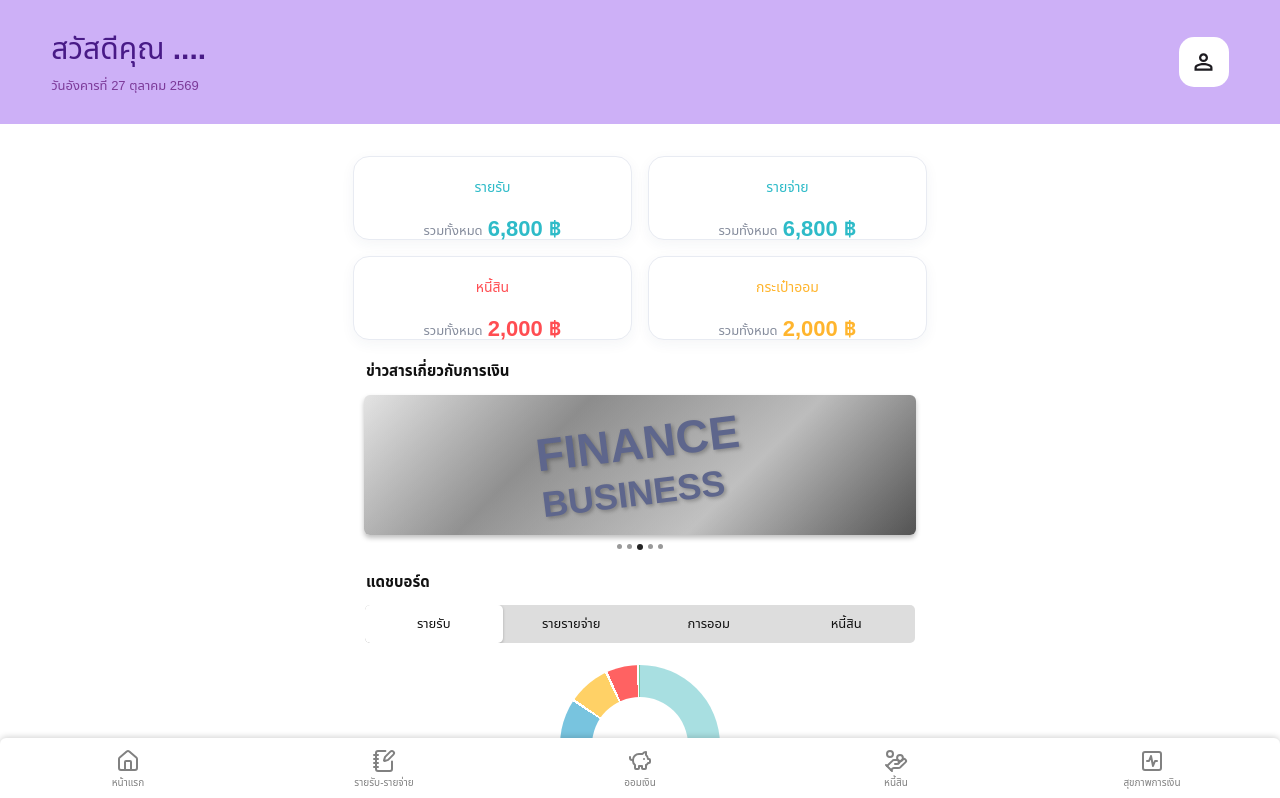
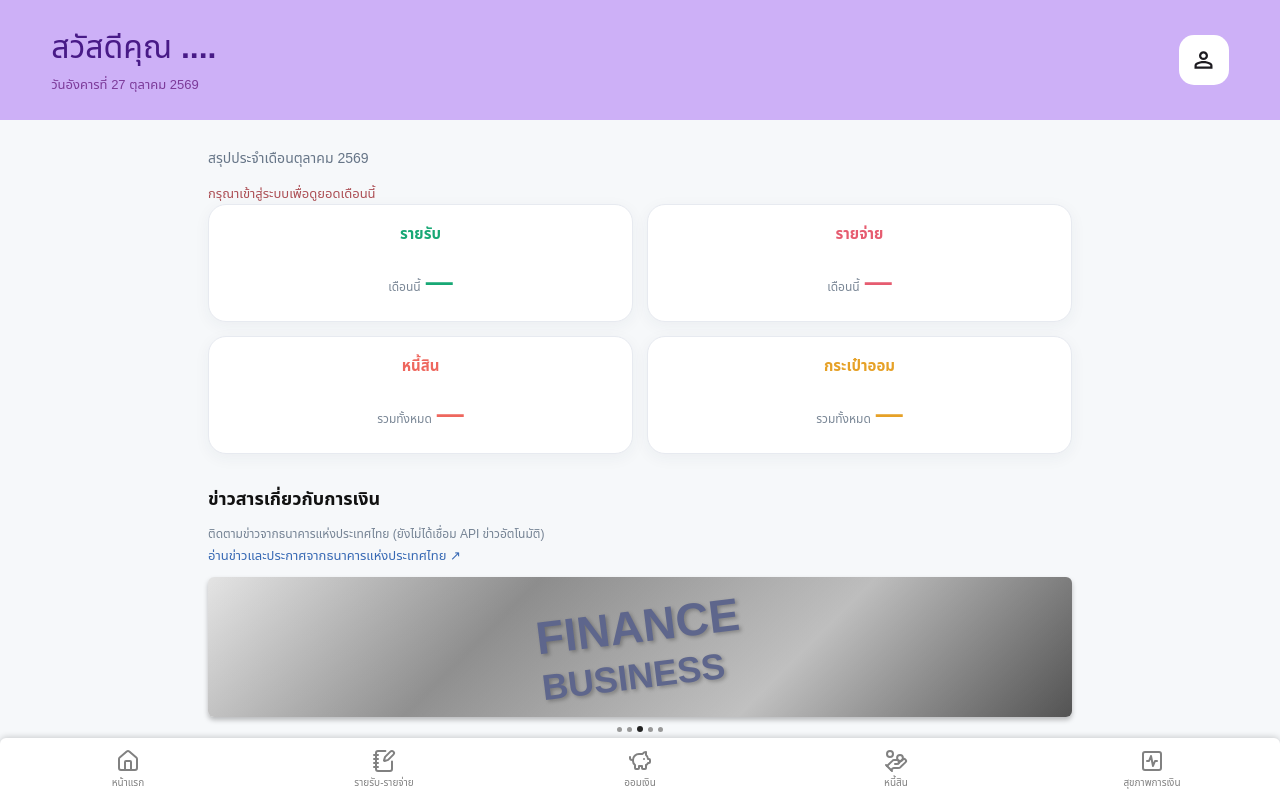
Before and after one commit to chotika0447/Financial-App, a React app in the folder Frontend/: page /home in a window 1280 px wide. Shown: the top 798 px of the page. Built offline with nearby package versions, Linux system fonts and the light colour scheme; the HTML template or start-up script is replaced by a standard one.

Commit message:
Improve home dashboard and responsive headers

```diff
--- a/Frontend/src/components/Header.css
+++ b/Frontend/src/components/Header.css
@@ -1,22 +1,32 @@
 .custom-header {
-  height: 104px;
-  background: #cdb0f7;
-
+  min-height: 112px;
+  height: auto;
+  box-sizing: border-box;
   display: flex;
   align-items: center;
   justify-content: space-between;
+  padding: 24px clamp(20px, 4vw, 70px);
+  background: #80a5f4;
+}
+.custom-header h1 {
+  margin: 0;
+  font-size: clamp(26px, 3vw, 40px);
+  font-weight: 800;
+  line-height: 1.25;
+  color: #fff;
+}
+@media (min-width: 600px) {
+  .custom-header { min-height: 154px; }
+}
+@media (max-width: 380px) {
+  .custom-header { padding: 20px 16px; }
+  .custom-header h1 { font-size: 24px; }
+}
 
-  padding: 0 24px;
-}
-.custom-header h1{
-  font-size: 20px;
-  font-weight: 700;
-  color: Black;
-}
 /*Home Header*/
 /* Home Header */
 .home-header {
-  min-height: 104px;
+  min-height: 112px;
   height: auto;
   background: #cdb0f7;
 
@@ -104,8 +114,8 @@
 
 @media (min-width: 600px) {
   .home-header {
-    min-height: 124px;
-    padding: 24px clamp(24px, 4vw, 64px);
+    min-height: 154px;
+    padding: 24px clamp(24px, 4vw, 70px);
   }
 
   .welcome .home-header-date {
@@ -139,3 +149,11 @@
     border-radius: 12px;
   }
 }
+/* Consistent header spacing with Financial Health */
+.custom-header, .home-header { box-sizing: border-box; width: 100%; min-height: 116px; height: auto; padding: 24px clamp(18px, 4vw, 64px); }
+.custom-header { background: #82a5f1; color: #fff; }
+.custom-header h1 { margin: 0; color: #fff; font-size: clamp(22px, 3vw, 32px); font-weight: 800; line-height: 1.4; }
+.home-header { background: #cdb0f7; }
+.home-header .welcome { font-size: clamp(22px, 3vw, 32px); }
+.home-header .home-header-date { font-size: 13px; }
+@media (max-width: 599px) { .custom-header, .home-header { min-height: 104px; padding: 18px; } }
--- a/Frontend/src/pages/Home.css
+++ b/Frontend/src/pages/Home.css
@@ -377,3 +377,25 @@
   }
 
 }
+/* Home page scoped styles: prevent clashes with Transactions.css */
+.home-page { background: #f6f8fa; }
+.home-page .home-content { max-width: 900px; padding: 28px 18px 36px; }
+.home-page .summary-grid { gap: 14px; }
+.home-page .summary-card { min-width: 0; height: auto; min-height: 118px; padding: 18px; border: 1px solid #e7eaf0; border-radius: 18px; background: white; box-shadow: 0 4px 16px rgba(30,50,70,.05); }
+.home-page .card-title { font-size: 15px; font-weight: 700; }
+.home-page .card-bottom { flex-wrap: wrap; align-items: baseline; }
+.home-page .card-bottom span { font-size: 12px; color: #7a8796; }
+.home-page .card-bottom strong { font-size: clamp(18px, 3vw, 27px); }
+.home-page .income-card { color: #18a875; }
+.home-page .expense-card { color: #e65c70; }
+.home-page .debt-card { color: #ee675e; }
+.home-page .receivable-card { color: #e6a127; }
+.home-page .home-period { margin: 0 0 15px; color: #667587; font-size: 14px; }
+.home-page .home-data-error { color: #ac4e54; font-size: 13px; }
+.home-page .news-section, .home-page .dashboard-section { margin-top: 32px; }
+.home-page .news-section h3, .home-page .dashboard-section h3 { margin-left: 0; font-size: 18px; }
+.home-page .news-card { padding: 0; }
+.home-page .home-news-note { font-size: 12px; color: #758394; }
+.home-page .home-news-source { display: inline-block; margin-bottom: 12px; font-size: 13px; color: #3769b4; }
+.home-page .dashboard-section h3 small { font-size: 11px; font-weight: 400; color: #8993a1; }
+@media (max-width: 420px) { .home-page .home-content { padding: 20px 14px; } .home-page .summary-card { padding: 13px; } .home-page .card-bottom strong { font-size: 19px; } }
--- a/Frontend/src/pages/Home.jsx
+++ b/Frontend/src/pages/Home.jsx
@@ -6,6 +6,36 @@ import Navbar from '../components/Navbar';
 
 function Home() {
   const [user, setUser] = useState(null);
+  const [monthly, setMonthly] = useState({ income: null, expense: null });
+  const [monthlyError, setMonthlyError] = useState('');
+  const money = (n) => n === null ? '—' : `${n.toLocaleString('th-TH', { minimumFractionDigits: 2, maximumFractionDigits: 2 })} ฿`;
+  const monthLabel = new Intl.DateTimeFormat('th-TH', { timeZone: 'Asia/Bangkok', month: 'long', year: 'numeric', calendar: 'buddhist' }).format(new Date());
+  const currentMonth = new Intl.DateTimeFormat('en-CA', { timeZone: 'Asia/Bangkok', year: 'numeric', month: '2-digit' }).format(new Date());
+
+  useEffect(() => {
+    const token = sessionStorage.getItem('accessToken');
+    if (!token) { setMonthlyError('กรุณาเข้าสู่ระบบเพื่อดูยอดเดือนนี้'); return; }
+    const controller = new AbortController();
+    async function load() {
+      try {
+        const response = await fetch('/transactions/', { headers: { Authorization: `Bearer ${token}` }, signal: controller.signal });
+        if (!response.ok) throw new Error('โหลดรายการธุรกรรมไม่สำเร็จ');
+        const payload = await response.json();
+        const items = Array.isArray(payload) ? payload : Array.isArray(payload.results) ? payload.results : null;
+        if (!items) throw new Error('รูปแบบข้อมูลธุรกรรมไม่ถูกต้อง');
+        const totals = { income: 0, expense: 0 };
+        for (const item of items) {
+          if (typeof item.transaction_date !== 'string' || item.transaction_date.slice(0, 7) !== currentMonth) continue;
+          if (!Object.prototype.hasOwnProperty.call(totals, item.transaction_type)) continue;
+          const amount = Number(item.amount);
+          if (Number.isFinite(amount)) totals[item.transaction_type] += amount;
+        }
+        setMonthly(totals);
+      } catch (error) { if (error.name !== 'AbortError') setMonthlyError(error.message); }
+    }
+    load();
+    return () => controller.abort();
+  }, [currentMonth]);
 
 
   useEffect(() => {
@@ -40,6 +70,8 @@ function Home() {
       {/* ================= MAIN ================= */}
       <main className="home-content">
 
+        <p className="home-period">สรุปประจำเดือน{monthLabel}</p>
+        {monthlyError && <p className="home-data-error" role="status">{monthlyError}</p>}
         {/* Summary Cards */}
         <section className="summary-grid">
 
@@ -47,8 +79,8 @@ function Home() {
             <div className="card-title">รายรับ</div>
 
             <div className="card-bottom">
-              <span>รวมทั้งหมด</span>
-              <strong>6,800 ฿</strong>
+              <span>เดือนนี้</span>
+              <strong>{money(monthly.income)}</strong>
             </div>
           </div>
 
@@ -56,8 +88,8 @@ function Home() {
             <div className="card-title">รายจ่าย</div>
 
             <div className="card-bottom">
-              <span>รวมทั้งหมด</span>
-              <strong>6,800 ฿</strong>
+              <span>เดือนนี้</span>
+              <strong>{money(monthly.expense)}</strong>
             </div>
           </div>
 
@@ -66,7 +98,7 @@ function Home() {
 
             <div className="card-bottom">
               <span>รวมทั้งหมด</span>
-              <strong>2,000 ฿</strong>
+              <strong>—</strong>
             </div>
           </div>
 
@@ -75,7 +107,7 @@ function Home() {
 
             <div className="card-bottom">
               <span>รวมทั้งหมด</span>
-              <strong>2,000 ฿</strong>
+              <strong>—</strong>
             </div>
           </div>
 
@@ -86,7 +118,9 @@ function Home() {
         <section className="news-section">
 
           <h3>ข่าวสารเกี่ยวกับการเงิน</h3>
+          <p className="home-news-note">ติดตามข่าวจากธนาคารแห่งประเทศไทย (ยังไม่ได้เชื่อม API ข่าวอัตโนมัติ)</p>
 
+          <a className="home-news-source" href="https://www.bot.or.th/" target="_blank" rel="noopener noreferrer">อ่านข่าวและประกาศจากธนาคารแห่งประเทศไทย ↗</a>
           <div className="news-card">
             <div className="news-image">
               <div className="news-overlay">
@@ -110,7 +144,7 @@ function Home() {
         {/* ================= DASHBOARD ================= */}
         <section className="dashboard-section">
 
-          <h3>แดชบอร์ด</h3>
+          <h3>แดชบอร์ด <small>(ข้อมูลกราฟตัวอย่าง)</small></h3>
 
           {/* Dashboard tabs */}
           <div className="dashboard-tabs">
--- a/Frontend/src/pages/Transactions.css
+++ b/Frontend/src/pages/Transactions.css
@@ -996,3 +996,8 @@
 .date-picker-trigger { width: auto; min-width: 194px; max-width: min(260px, 64vw); }
 .date-picker-trigger strong { overflow: hidden; text-overflow: ellipsis; font-size: 14px; }
 @media (max-width: 400px) { .transaction-period-tabs { gap: 4px; } .transaction-period-tabs button { font-size: 11px; } .date-navigation { gap: 6px; } .date-picker-trigger { min-width: 0; width: 225px; max-width: 60vw; } }
+
+/* Scope shared summary selectors to Transactions to avoid Home layout bleed */
+.transactions-page .summary-grid { grid-template-columns: repeat(2, minmax(0, 1fr)); }
+.transactions-page .summary-card { min-width: 0; }
+@media (max-width: 520px) { .transactions-page .transactions-content { width: calc(100% - 28px); } .transactions-page .summary-card { padding: 13px; gap: 8px; } .transactions-page .summary-card strong { font-size: 18px; } }
```
